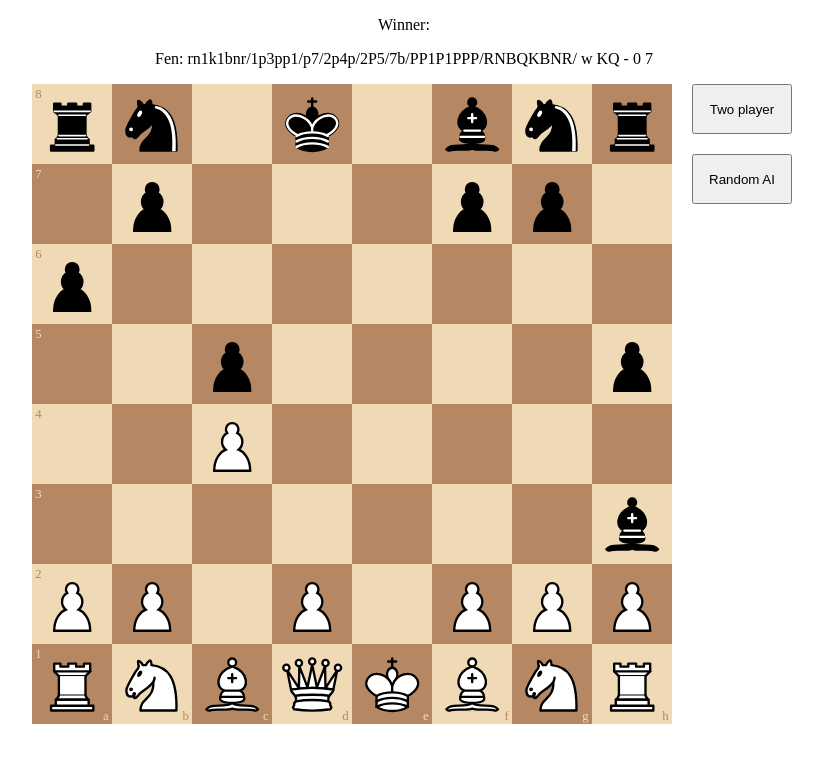
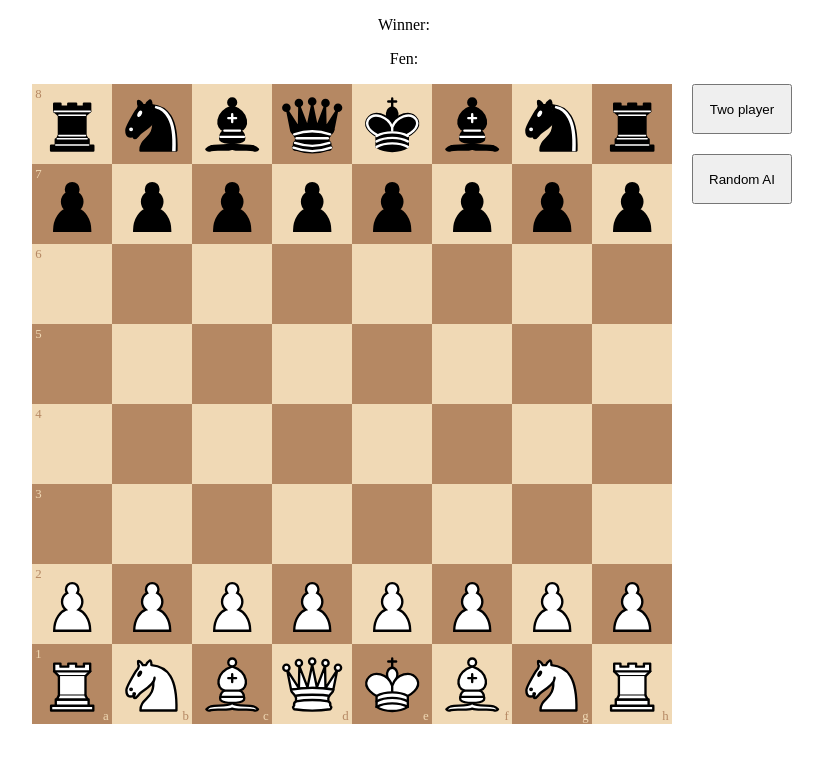
Before and after one commit to ibrahimdenizz/vue-chessboard, a Vue app: page / in a window 1280 px wide. Shown: the top 762 px of the page, without its empty margins (236-1059 px from the left). Built offline with nearby package versions, Linux system fonts and the light colour scheme.

Commit message:
Fix enpassant move

```diff
--- a/src/App.vue
+++ b/src/App.vue
@@ -45,7 +45,7 @@ export default {
     const [width, height] = [window.innerWidth, window.innerHeight];
     return {
       chessBoardSize: width > height ? height * ratio : width * ratio,
-      fen: "rn1k1bnr/1p3pp1/p7/2p4p/2P5/7b/PP1P1PPP/RNBQKBNR/ w KQ - 0 7",
+      fen: "",
       game: new ChessGame(),
       randomAI: new ChessAI({ type: "random" }),
       winner: null,
--- a/src/components/ChessBoard.vue
+++ b/src/components/ChessBoard.vue
@@ -9,6 +9,7 @@ export default {
     return {
       validMoves: [],
       selectedPiece: null,
+      render: false,
     };
   },
   props: {
@@ -39,7 +40,12 @@ export default {
   },
   watch: {
     fen(newFEN) {
-      this.game.fen = newFEN;
+      if (this.game.fen !== newFEN) this.game.loadGameWithFen(newFEN);
+    },
+    "game.fen": {
+      handler() {
+        this.render = !this.render;
+      },
     },
     game() {
       this.selectedPiece = null;
--- a/src/constants/chess.js
+++ b/src/constants/chess.js
@@ -113,7 +113,7 @@ export const mailboxOffsets = {
   },
 };
 
-export const mailboxKingCheckOffsets = {
+export const mailboxKingAttackOffsets = {
   k: [-11, -10, -9, -1, 1, 9, 10, 11],
   n: [-21, -19, -12, -8, 8, 12, 19, 21],
   p: {
--- a/src/services/chess/chessGame.js
+++ b/src/services/chess/chessGame.js
@@ -10,7 +10,7 @@ import {
   mailbox,
   mailbox64,
   mailboxOffsets,
-  mailboxKingCheckOffsets,
+  mailboxKingAttackOffsets,
 } from "@/constants/chess.js";
 import Board from "./board.js";
 import Move from "./move.js";
@@ -162,6 +162,7 @@ export default class ChessGame {
   undoMove() {
     if (this.history.length > 0) {
       const old = this.history.pop();
+
       const move = old.move;
       const capture = move.capture;
       const piece = move.piece;
@@ -238,9 +239,9 @@ export default class ChessGame {
     this.buildMoves();
   }
 
-  inKnightCheck(color = this.currentPlayer) {
-    for (const knightOffset of mailboxKingCheckOffsets.n) {
-      let index = this.board.kings[color].index;
+  inKnightAttack(_index, color) {
+    for (const knightOffset of mailboxKingAttackOffsets.n) {
+      let index = _index;
       index = mailbox[mailbox64[index] + knightOffset];
       const sq = this.getPiece(index);
       if (sq && sq.type === pieceCode.knight && sq.color !== color) {
@@ -250,11 +251,11 @@ export default class ChessGame {
     return false;
   }
 
-  inPawnCheck(color) {
+  inPawnAttack(_index, color) {
     const opponentColor = this.getOpponentColor(color);
 
-    for (const pawnOffset of mailboxKingCheckOffsets.p[opponentColor]) {
-      let index = this.board.kings[color].index;
+    for (const pawnOffset of mailboxKingAttackOffsets.p[opponentColor]) {
+      let index = _index;
       index = mailbox[mailbox64[index] + pawnOffset];
       const sq = this.getPiece(index);
       if (sq && sq.type === pieceCode.pawn && sq.color !== color) {
@@ -265,9 +266,9 @@ export default class ChessGame {
     return false;
   }
 
-  inKingCheck(color) {
-    for (const kingOffset of mailboxKingCheckOffsets.k) {
-      let index = this.board.kings[color].index;
+  inKingAttack(_index, color) {
+    for (const kingOffset of mailboxKingAttackOffsets.k) {
+      let index = _index;
       index = mailbox[mailbox64[index] + kingOffset];
       const sq = this.getPiece(index);
       if (sq && sq.type === pieceCode.king && sq.color !== color) {
@@ -278,11 +279,11 @@ export default class ChessGame {
     return false;
   }
 
-  inSlidingCheck(color) {
+  inSlidingAttack(_index, color) {
     const offsets = mailboxOffsets.k;
 
     for (const offset of offsets) {
-      let index = this.board.kings[color].index;
+      let index = _index;
       index = mailbox[mailbox64[index] + offset];
       while (index != -1) {
         const sq = this.getPiece(index);
@@ -306,13 +307,17 @@ export default class ChessGame {
     return false;
   }
 
+  inAttack(index, color) {
+    return (
+      this.inKnightAttack(index, color) ||
+      this.inPawnAttack(index, color) ||
+      this.inSlidingAttack(index, color) ||
+      this.inKingAttack(index, color)
+    );
+  }
+
   inCheck(color = this.currentPlayer) {
-    return (
-      this.inKnightCheck(color) ||
-      this.inPawnCheck(color) ||
-      this.inSlidingCheck(color) ||
-      this.inKingCheck(color)
-    );
+    return this.inAttack(this.board.kings[color].index, color);
   }
 
   perft(depth) {
@@ -424,7 +429,6 @@ export default class ChessGame {
     this.enPassant = split_fen[3];
     this.halfMoveCount = parseInt(split_fen[4]);
     this.moveCount = parseInt(split_fen[5]);
-    this.buildMoves();
   }
 
   get fen() {
```
